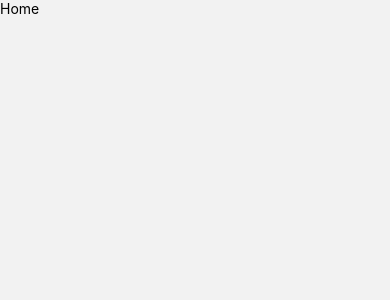
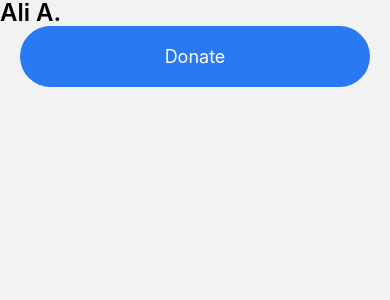
Before and after one commit to AliPourrashtbar/Donation-App, a React Native app: screen / in a window 390 px wide. Shown: the top 300 px of the page. Built offline with nearby package versions, Linux system fonts and the light colour scheme.

Commit message:
feat: :sparkles: add header component and reuseable button

```diff
--- /dev/null
+++ b/components/Button/Button.js
@@ -0,0 +1,24 @@
+import {TouchableOpacity, Text} from 'react-native';
+import React from 'react';
+import PropTypes from 'prop-types';
+import style from './style';
+const Button = props => {
+  return (
+    <TouchableOpacity
+      onPress={() => props.onPress()}
+      disabled={props.isDisabled}
+      style={[style.button, props.isDisabled && style.disabled]}>
+      <Text style={style.title}>{props.title}</Text>
+    </TouchableOpacity>
+  );
+};
+Button.default = {
+  isDisabled: false,
+  onPress: () => {},
+};
+Button.protoTypes = {
+  title: PropTypes.string.isRequired,
+  isDisabled: PropTypes.bool,
+  onPress: PropTypes.func,
+};
+export default Button;
--- /dev/null
+++ b/components/Button/style.js
@@ -0,0 +1,17 @@
+import {StyleSheet} from 'react-native';
+
+const style = StyleSheet.create({
+  button: {
+    backgroundColor: '#2979F2',
+    padding: 20,
+    borderRadius: 50,
+    marginHorizontal: 20,
+  },
+  disabled: {opacity: 0.5},
+  title: {
+    color: '#FFFFFF',
+    fontSize: 18,
+    textAlign: 'center',
+  },
+});
+export default style;
--- /dev/null
+++ b/components/Header/Header.js
@@ -0,0 +1,35 @@
+import {View, Text} from 'react-native';
+import React from 'react';
+import style from './style';
+import PropTypes from 'prop-types';
+
+const Header = props => {
+  const styleToApply = () => {
+    switch (props.type) {
+      case 1:
+        return style.title1;
+      case 2:
+        return style.title2;
+      case 3:
+        return style.title3;
+      default:
+        return style.title1;
+    }
+  };
+
+  return (
+    <View>
+      <Text style={styleToApply()}>{props.title}</Text>
+    </View>
+  );
+};
+Header.default = {
+  title: '',
+  type: 1,
+};
+Header.propTypes = {
+  title: PropTypes.string,
+  type: PropTypes.number,
+};
+
+export default Header;
--- /dev/null
+++ b/components/Header/style.js
@@ -0,0 +1,24 @@
+import {StyleSheet} from 'react-native';
+
+const style = StyleSheet.create({
+  title1: {
+    fontSize: 24,
+    lineHeight: 26,
+    fontWeight: '600',
+    color: '#000',
+  },
+  title2: {
+    fontSize: 19,
+    lineHeight: 22,
+    fontWeight: '600',
+    color: '#000',
+  },
+  title3: {
+    fontSize: 16,
+    lineHeight: 19,
+    fontWeight: '600',
+    color: '#000',
+  },
+});
+
+export default style;
--- a/package.json
+++ b/package.json
@@ -13,6 +13,7 @@
     "@react-native-masked-view/masked-view": "^0.2.9",
     "@react-navigation/native": "^6.1.8",
     "@react-navigation/stack": "^6.3.18",
+    "prop-types": "^15.8.1",
     "react": "18.2.0",
     "react-native": "0.72.5",
     "react-native-gesture-handler": "^2.13.1",
--- a/screens/Home/Home.js
+++ b/screens/Home/Home.js
@@ -1,10 +1,18 @@
 import {View, Text} from 'react-native';
 import React from 'react';
 import style from './style';
+import Header from '../../components/Header/Header';
+import Button from '../../components/Button/Button';
 const Home = () => {
   return (
-    <View>
-      <Text style={{color: '#000'}}>Home</Text>
+    <View style={style.container}>
+      <Header title={'Ali A.'} type={1} />
+      <Button
+        title={'Donate'}
+        onPress={() => {
+          console.log('55');
+        }}
+      />
     </View>
   );
 };
--- a/screens/Home/style.js
+++ b/screens/Home/style.js
@@ -1,4 +1,8 @@
 import {StyleSheet} from 'react-native';
 
-const style = StyleSheet.create({});
+const style = StyleSheet.create({
+  container: {
+    flex: 1,
+  },
+});
 export default style;
```
Also changed, not shown: 1 other file (tests, documents, lock files or other folders).
